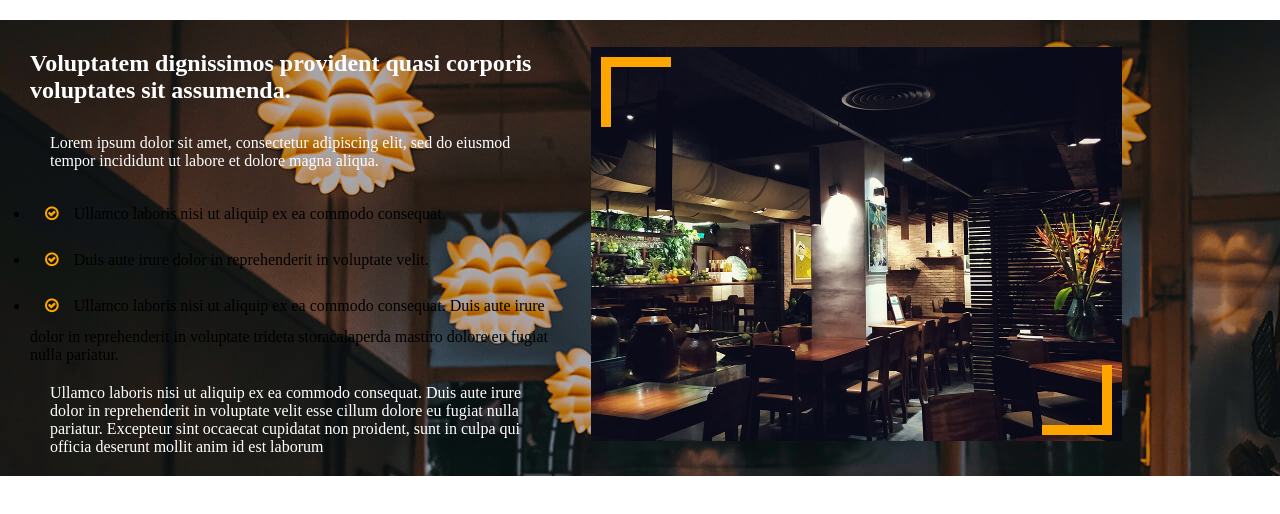
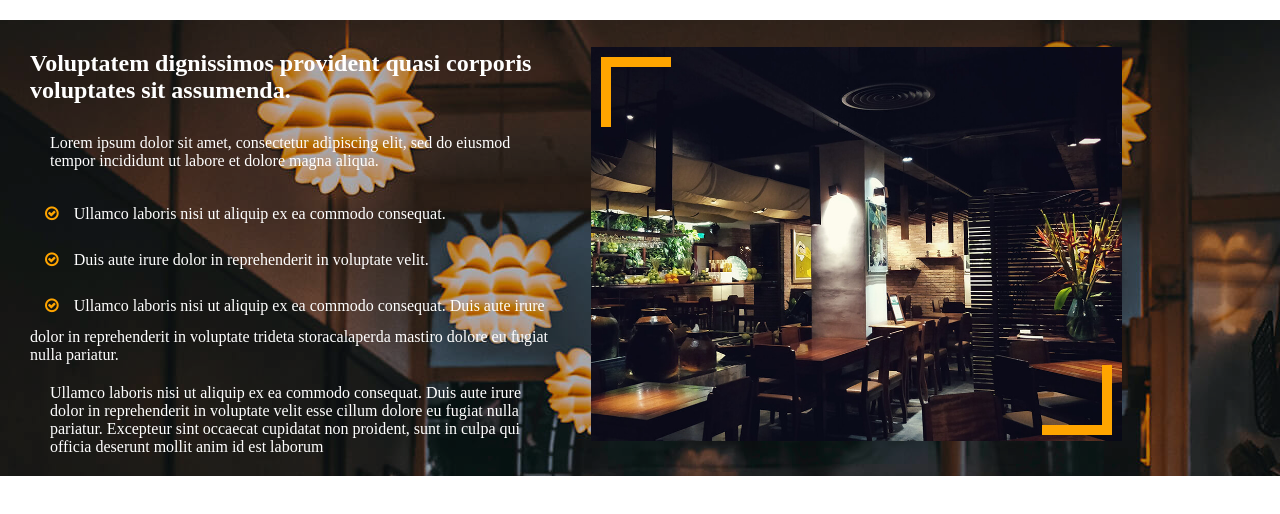
Before and after one commit to aaruanbu/background-task, a plain HTML site: page index.html in a window 1280 px wide. Drawn offline with Linux system fonts and the light colour scheme.

Commit message:
style.css

```diff
--- a/style.css
+++ b/style.css
@@ -34,6 +34,10 @@ h1{
 h1{
 	padding-top:30px;
 	padding-bottom:10px;
+}
+li{
+	list-style:none;
+	color:white
 }
 i{
 	padding:15px;
```
